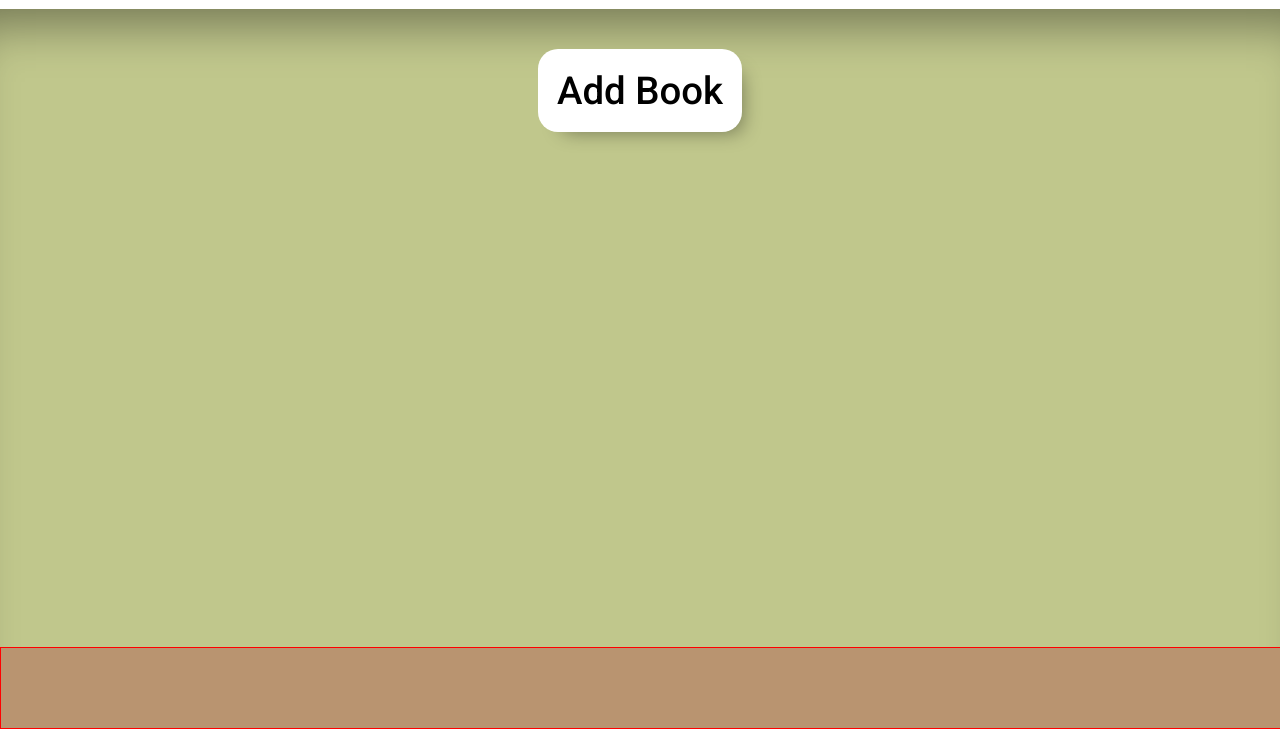
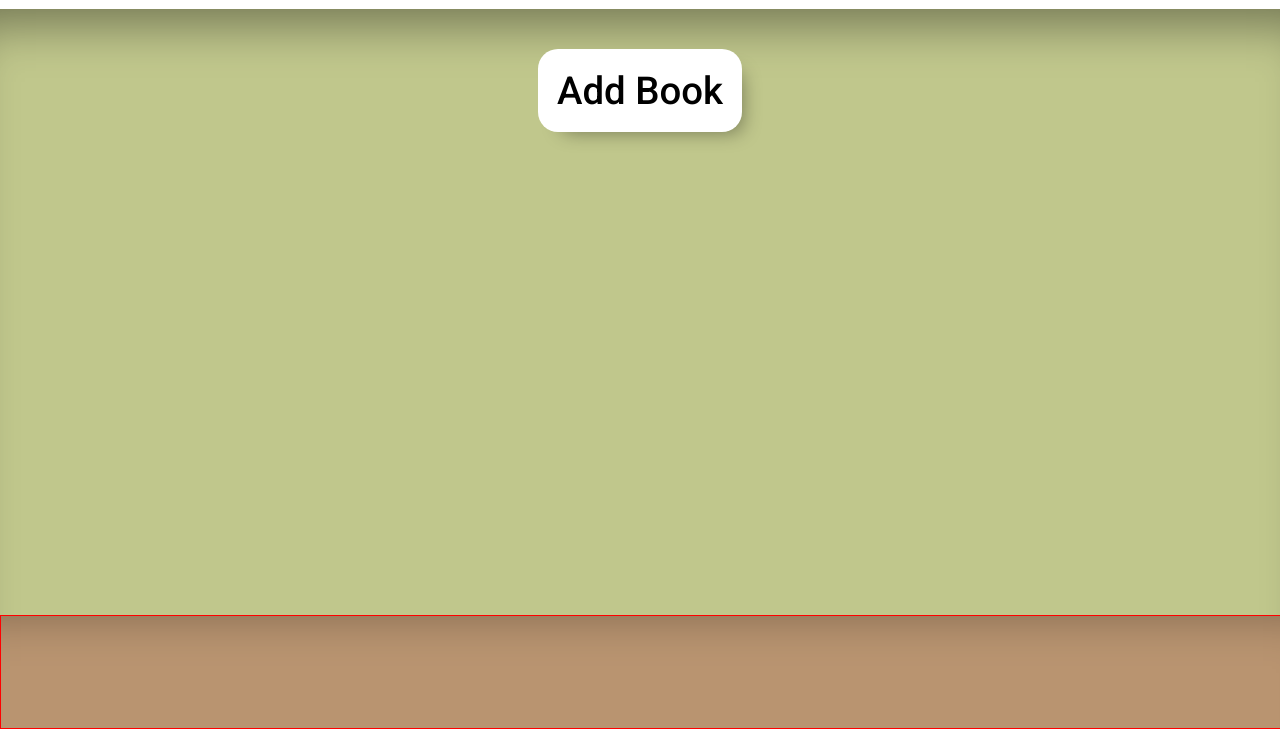
Before and after one commit to jmagali/odin-library, a plain HTML site: page index.html in a window 1280 px wide. Shown: the part 111-840 px from the top of the page. Drawn offline with Linux system fonts and the light colour scheme.

Commit message:
Increase floor height; add floor shadow

```diff
--- a/styles.css
+++ b/styles.css
@@ -94,8 +94,9 @@
 
 .floor {
     width: 100vw;
-    height: clamp(5em, 5vw, 10em);
-
+    height: clamp(7em, 7vw, 15em);
 
     background-color: var(--floor);
+
+    box-shadow: inset 0 3em 3em -3em rgba(0, 0, 0, 0.3);
 }
```
